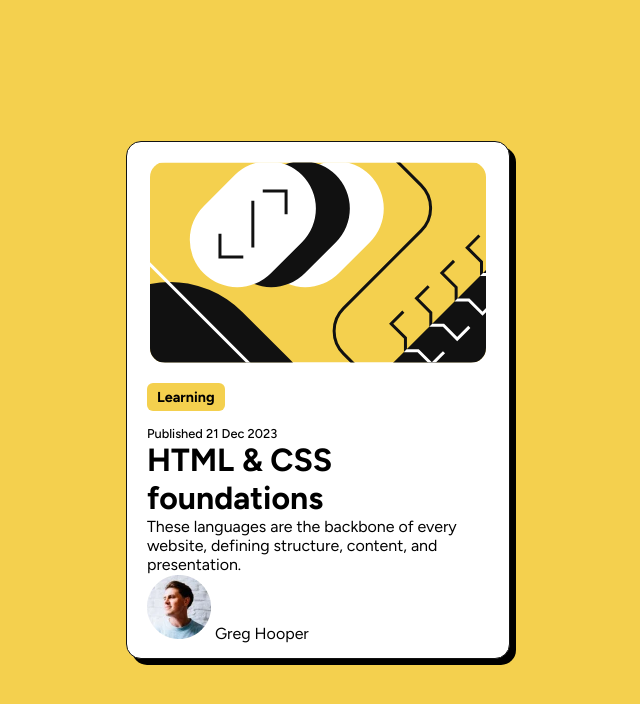
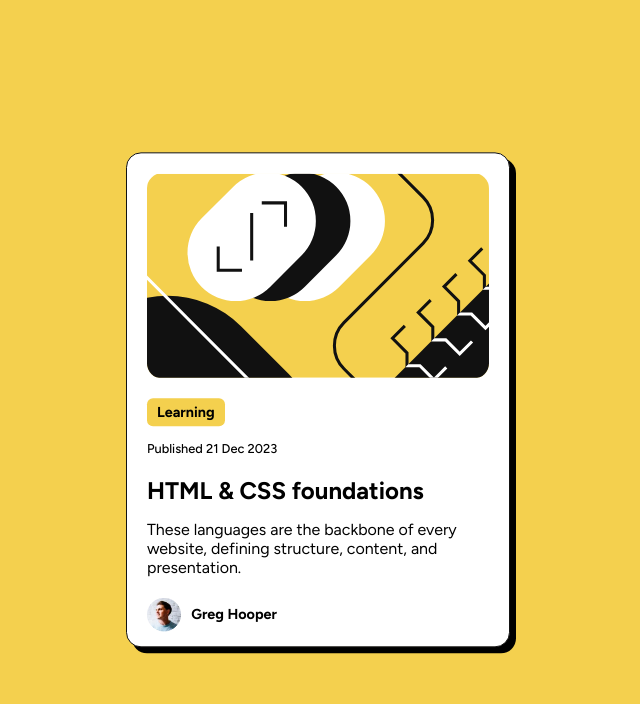
Before and after one commit to Nsoro-Allan/blog-preview-card-main, a plain HTML site: page index.html in a window 1280 px wide. Shown: the whole page, without its empty margins (322-962 px from the left). Drawn offline with Linux system fonts and the light colour scheme.

Commit message:
changes done...

```diff
--- a/style.css
+++ b/style.css
@@ -41,6 +41,7 @@ body{
 
 .head-img img{
     border-radius: 15px;
+    width: 100%;
 }
 
 .head-title{
@@ -65,6 +66,37 @@ body{
 }
 
 .body-content{
+    width: 100%;
     display: flex;
     flex-direction: column;
+    align-items: flex-start;
+    justify-content: flex-start;
+    margin-top: 20px;
 }
+
+.body-content h1{
+    font-size: 1.5rem;
+}
+
+.body-content p{
+    font-size: 1rem;
+    margin-top: 15px;
+}
+
+.end-content{
+    display: flex;
+    flex-direction: row;
+    align-items: center;
+    justify-content: flex-start;
+    margin-top: 20px;
+}
+
+.end-content img{
+    width: 10%;
+}
+
+.end-content span{
+    font-size: 0.9rem;
+    font-weight: 700;
+    margin-left: 10px;
+}
```
Also changed, not shown: design/desktop-design.jpg.
